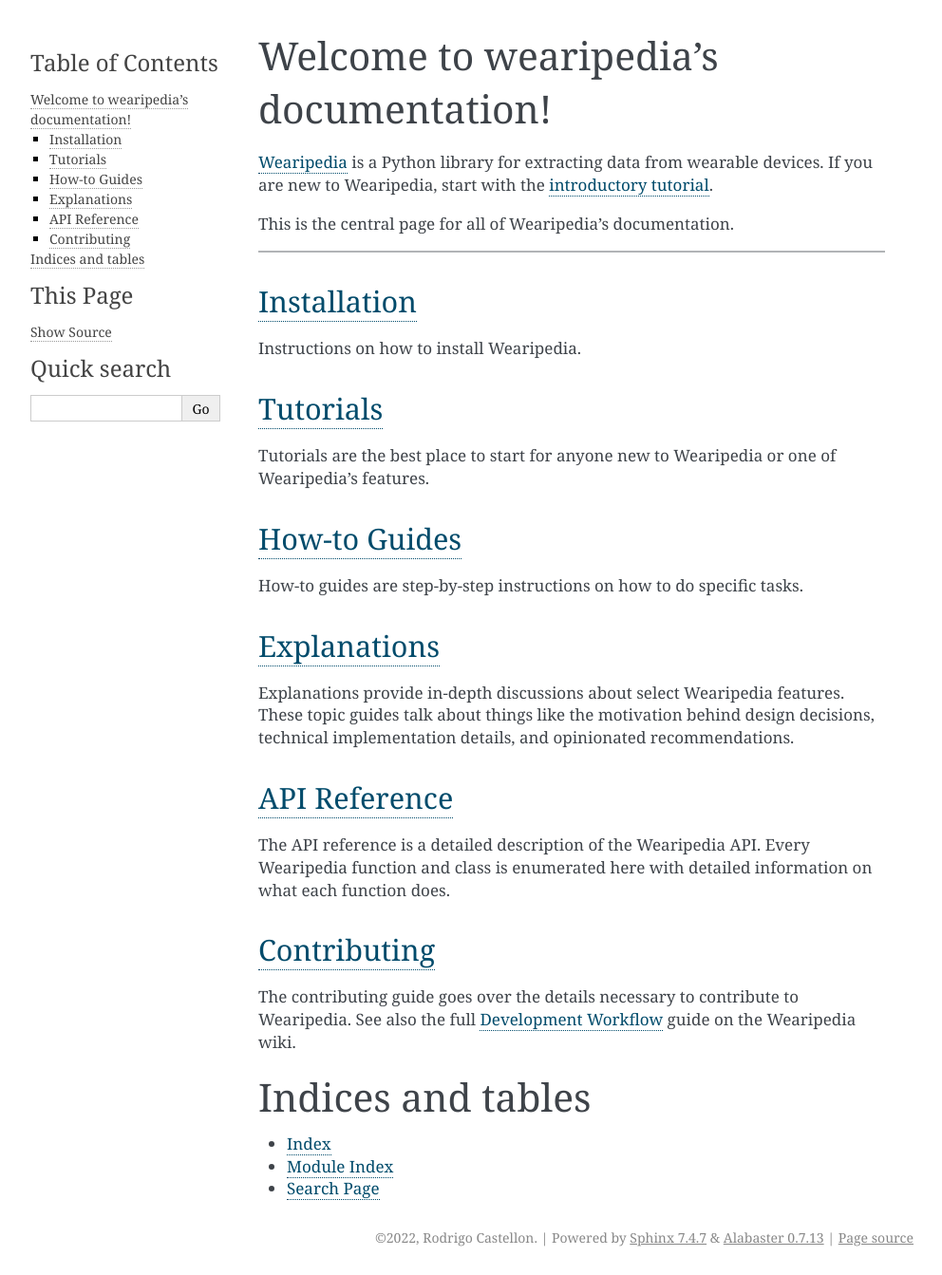
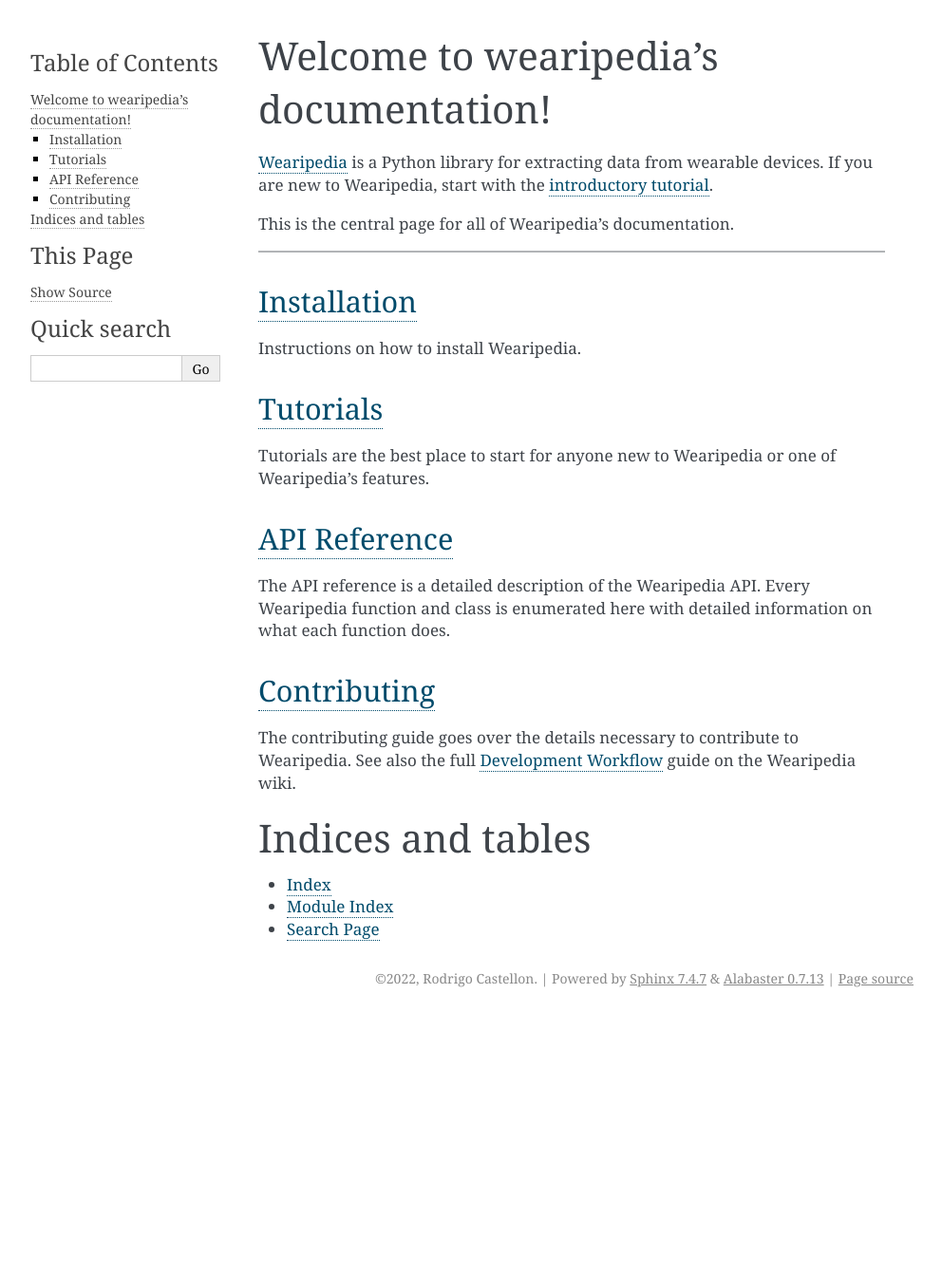
Before and after one commit to Stanford-Health/wearipedia, a Sphinx documentation site: the page built from docs/source/index.rst, in a window 1280 px wide. Shown: the whole page at 95% size, without its empty margins (148-1140 px from the left). Built offline with Sphinx 7.4.7, drawn with Linux system fonts in a browser that asks for light colours; pages that are not in the unit, such as notebooks, are missing from menus; after the commit the page ends 1070 px from its top, so only the background shows below that.

```diff
--- a/docs/source/index.rst
+++ b/docs/source/index.rst
@@ -22,18 +22,6 @@ Instructions on how to install Wearipedia.
 
 Tutorials are the best place to start for anyone new to Wearipedia or one of
 Wearipedia's features.
-
-:ref:`How-to Guides <guides>`
------------------------------
-
-How-to guides are step-by-step instructions on how to do specific tasks.
-
-:ref:`Explanations <explanations>`
-----------------------------------
-
-Explanations provide in-depth discussions about select Wearipedia features. These
-topic guides talk about things like the motivation behind design decisions,
-technical implementation details, and opinionated recommendations.
 
 :ref:`API Reference <reference>`
 --------------------------------
```
Also changed, not shown: docs/source/install.md (+3 -78 lines).
